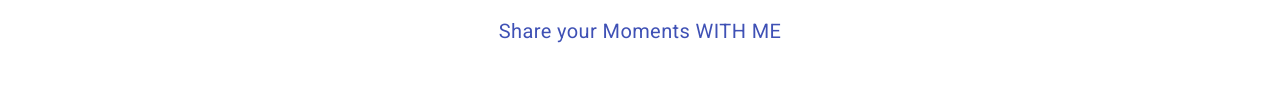
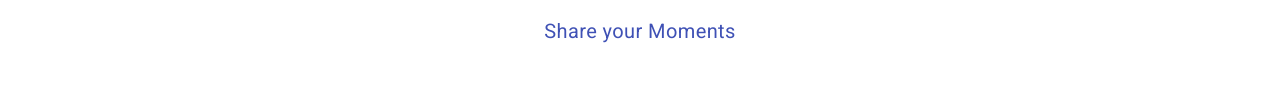
Before and after one commit to padvd/PWAGram, a website: page public/index.html in a window 1280 px wide. Shown: the part 410-521 px from the top of the page. Drawn offline with nearby package versions, Linux system fonts and the light colour scheme.

Commit message:
Tekstueel

```diff
--- a/public/index.html
+++ b/public/index.html
@@ -167,7 +167,7 @@
           />
           <div class="page-content">
             <h5 class="text-center mdl-color-text--primary">
-              Share your Moments WITH ME
+              Share your Moments
             </h5>
             <div id="shared-moments"></div>
           </div>
```
